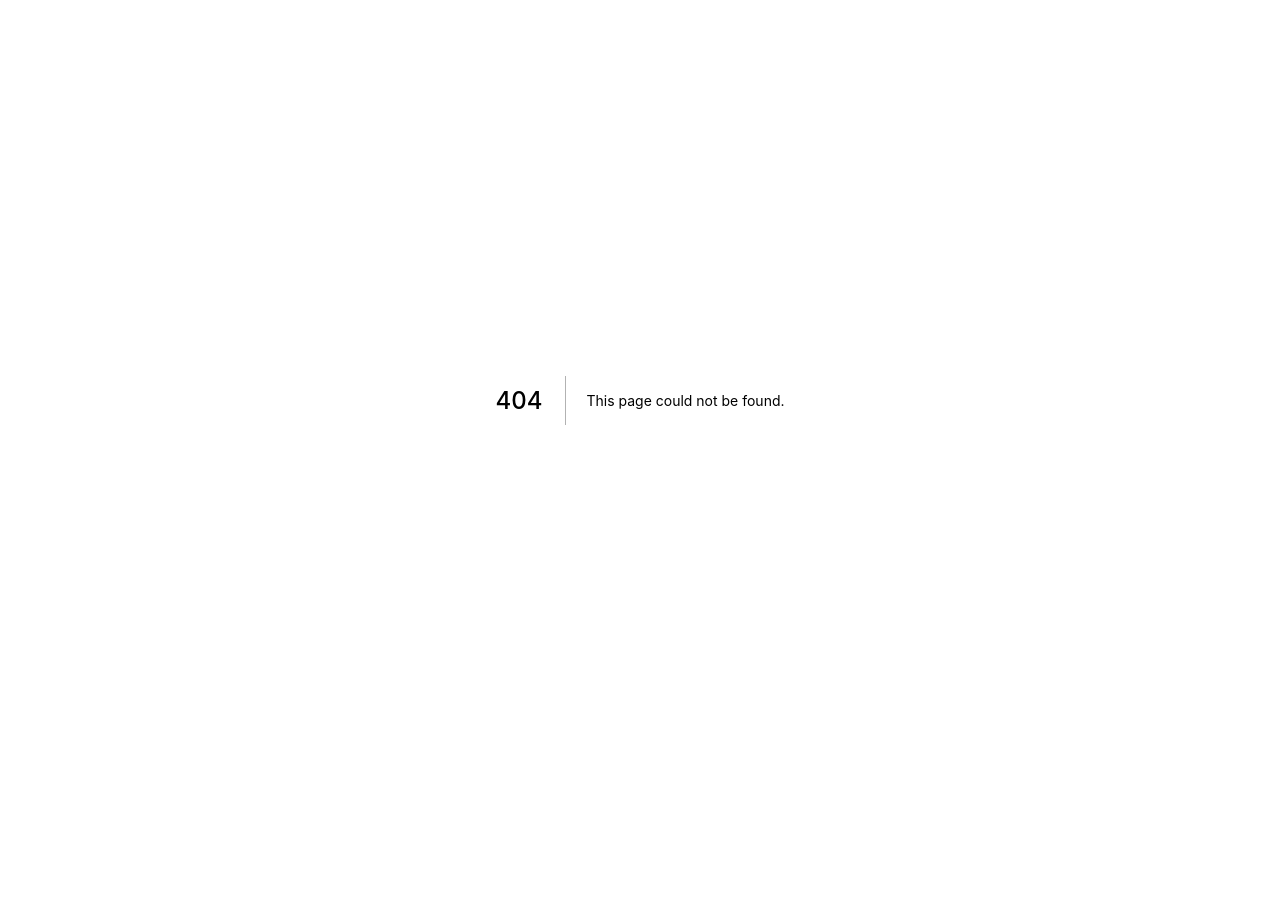
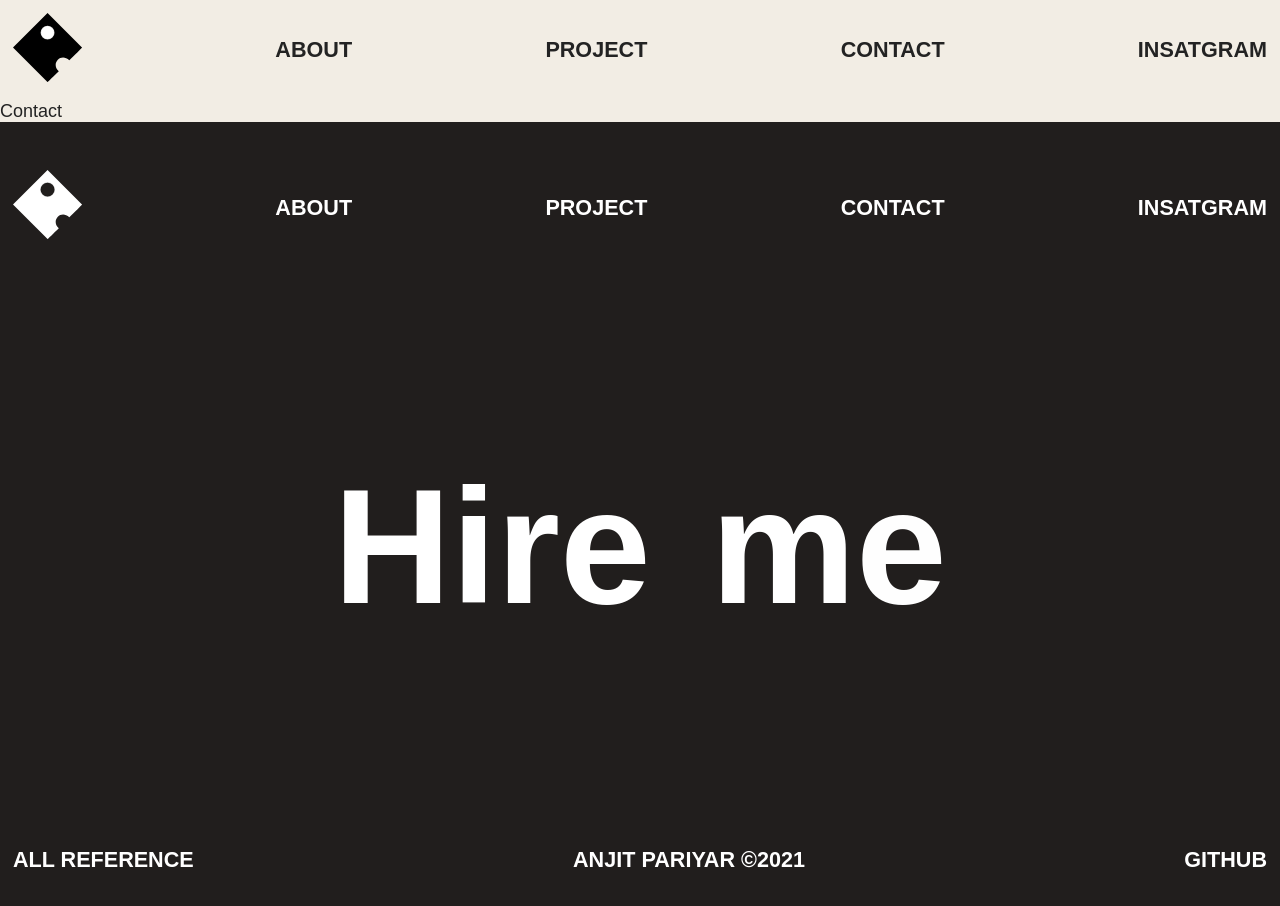
Before and after one commit to anjitpariyar/anjitpariyar, a Next.js app: page /contact in a window 1280 px wide. Before the commit this address had no page. Shown: the top 906 px of the page. Before the commit the page ends 800 px from the top, so only its background shows below. Built offline with nearby package versions, Linux system fonts and the light colour scheme; a web font is replaced by a local one.

Commit message:
contact page init

```diff
--- a/components/Header.js
+++ b/components/Header.js
@@ -38,7 +38,7 @@ const Header = () => {
               </Link>
             </li>
             <li className={styles.navLink}>
-              <Link href="/">
+              <Link href="/contact">
                 <a>Contact</a>
               </Link>
             </li>
--- a/components/Navigation.js
+++ b/components/Navigation.js
@@ -63,12 +63,12 @@ const Navigation = ({ show, toggleNavigation }) => {
             </a>
           </li>
           <li className={styles.navLink + " " + styles2.navLink}>
-            <Link href="/">
+            <Link href="/about">
               <a>About</a>
             </Link>
           </li>
           <li className={styles.navLink + " " + styles2.navLink}>
-            <Link href="/">
+            <Link href="/project">
               <a>Project</a>
             </Link>
           </li>
--- /dev/null
+++ b/pages/contact/index.js
@@ -0,0 +1,22 @@
+import Header from "../../components/Header";
+import Head from "next/head";
+import Footer from "../../components/Footer";
+
+export default function Contact() {
+  return (
+    <>
+      <Head>
+        <title>Contact - Anjit Pariyar - Frontend Developer</title>
+      </Head>
+
+      <Header />
+      <main>Contact</main>
+      <Footer />
+      {/* <style global jsx>{`
+        body {
+          background-color: #f2913d;
+        }
+      `}</style> */}
+    </>
+  );
+}
```
